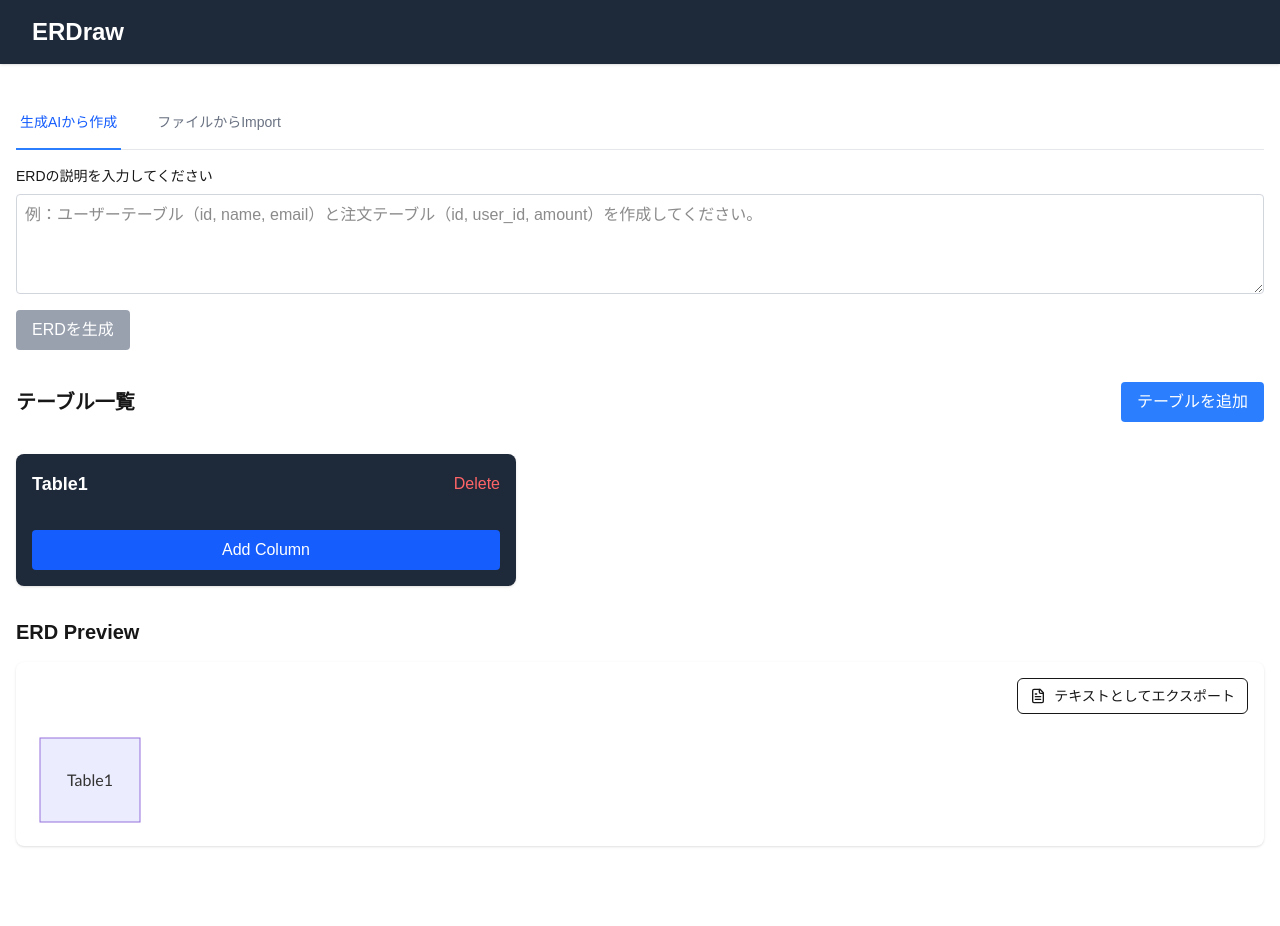
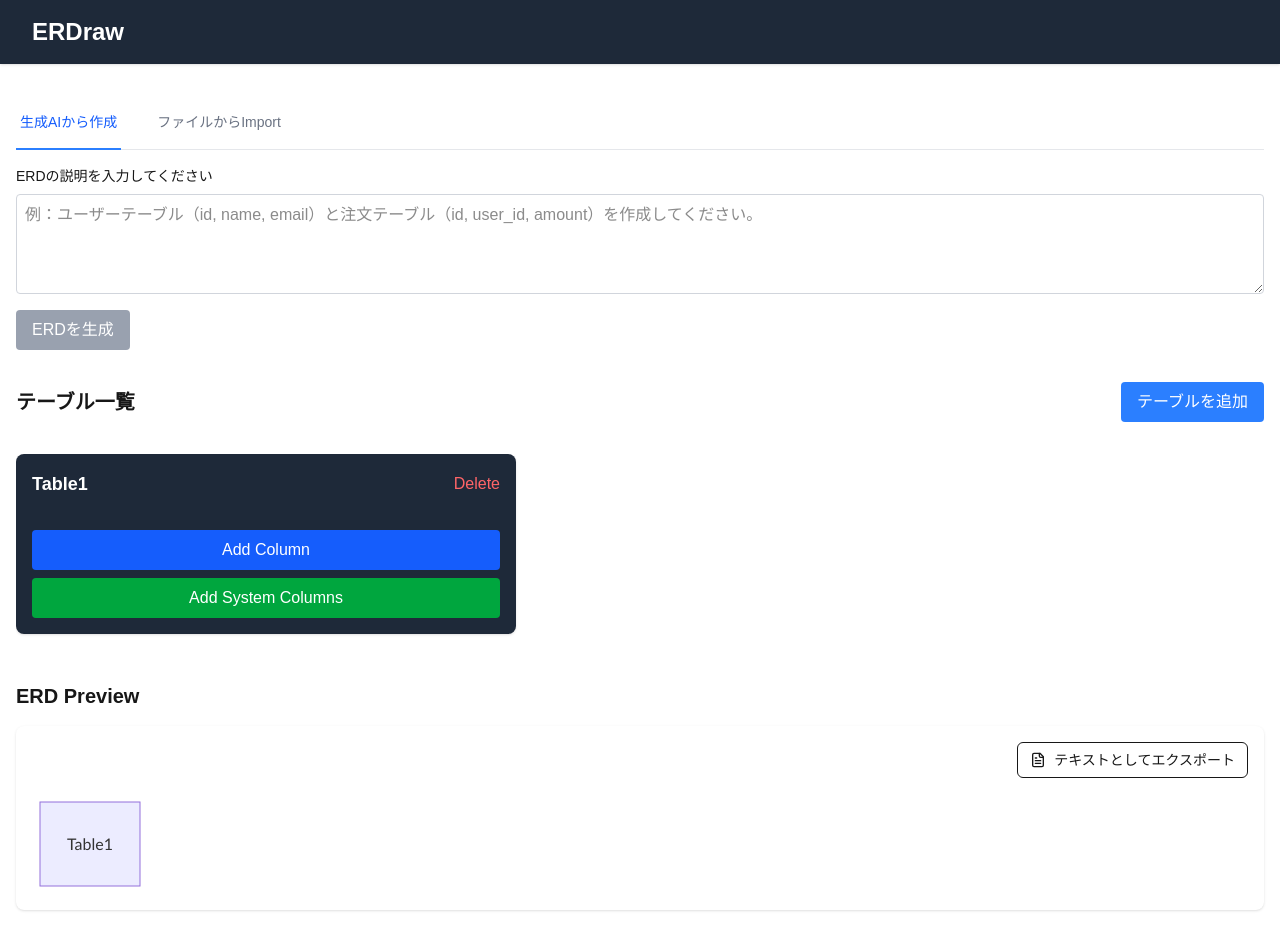
Before and after one commit to sivertigo/scope-forges, a Next.js app: page / in a window 1280 px wide. Both pictures are taken after a click on the button "テーブルを追加". Before the commit the page ends 862 px from the top, so only its background shows below. Built offline with nearby package versions, Linux system fonts and the light colour scheme.

Commit message:
コメント機能と、並び替え・システムカラム対応

```diff
--- a/src/components/ColumnEditor.tsx
+++ b/src/components/ColumnEditor.tsx
@@ -23,6 +23,7 @@ export default function ColumnEditor({
   const [columnType, setColumnType] = useState(column.type);
   const [isPrimaryKey, setIsPrimaryKey] = useState(column.isPrimaryKey);
   const [isForeignKey, setIsForeignKey] = useState(column.isForeignKey);
+  const [columnComment, setColumnComment] = useState(column.comment || "");
   const [foreignKeyTable, setForeignKeyTable] = useState(
     column.foreignKeyReference?.tableId || ""
   );
@@ -56,7 +57,7 @@ export default function ColumnEditor({
       type: columnType,
       isPrimaryKey,
       isForeignKey,
-      comment: "",
+      comment: columnComment,
       foreignKeyReference: isForeignKey
         ? {
             tableId: foreignKeyTable,
@@ -123,6 +124,20 @@ export default function ColumnEditor({
               <span>Foreign Key</span>
             </label>
           </div>
+          <div className="space-y-2">
+            <input
+              type="text"
+              value={columnComment}
+              onChange={(e) => setColumnComment(e.target.value)}
+              onKeyDown={(e) => {
+                if (e.key === "Enter") {
+                  handleSave();
+                }
+              }}
+              placeholder="コメントを入力"
+              className="border border-gray-600 bg-gray-800 text-white rounded px-2 py-1 w-full"
+            />
+          </div>
           {isForeignKey && (
             <div className="space-y-2">
               <select
@@ -182,6 +197,9 @@ export default function ColumnEditor({
             {column.isForeignKey && (
               <span className="ml-2 text-purple-400">FK</span>
             )}
+            {column.comment && (
+              <span className="ml-2 text-gray-400">{`// ${column.comment}`}</span>
+            )}
           </div>
           <div className="flex items-center space-x-2">
             <button
--- a/src/components/GUIEditor.tsx
+++ b/src/components/GUIEditor.tsx
@@ -32,9 +32,9 @@ export default function GUIEditor() {
         </button>
       </div>
 
-      <div className="flex flex-wrap gap-4">
+      <div className="flex flex-row gap-4 overflow-x-auto pb-4">
         {tables.map((table) => (
-          <div key={table.id} className="max-w-[500px] w-full">
+          <div key={table.id} className="w-[500px]">
             <TableEditor
               table={table}
               onUpdate={(updatedTable) => {
--- a/src/components/TableEditor.tsx
+++ b/src/components/TableEditor.tsx
@@ -47,7 +47,7 @@ export default function Table({
     const newColumn: ColumnData = {
       id: Date.now().toString(),
       name: "column" + (table.columns.length + 1),
-      type: "varchar",
+      type: "text",
       isPrimaryKey: false,
       isForeignKey: false,
       comment: "",
@@ -58,12 +58,62 @@ export default function Table({
     });
   };
 
+  const addSystemColumns = () => {
+    const systemColumns: ColumnData[] = [
+      {
+        id: Date.now().toString(),
+        name: "created_at",
+        type: "timestamp",
+        isPrimaryKey: false,
+        isForeignKey: false,
+        comment: "登録日",
+      },
+      {
+        id: (Date.now() + 1).toString(),
+        name: "created_by",
+        type: "int",
+        isPrimaryKey: false,
+        isForeignKey: false,
+        comment: "登録者",
+      },
+      {
+        id: (Date.now() + 2).toString(),
+        name: "updated_at",
+        type: "timestamp",
+        isPrimaryKey: false,
+        isForeignKey: false,
+        comment: "更新日",
+      },
+      {
+        id: (Date.now() + 3).toString(),
+        name: "updated_by",
+        type: "int",
+        isPrimaryKey: false,
+        isForeignKey: false,
+        comment: "更新者",
+      },
+    ];
+
+    onUpdate({
+      ...table,
+      columns: [...table.columns, ...systemColumns],
+    });
+  };
+
   const handleNameChange = () => {
     onUpdate({
       ...table,
       name: tableName,
     });
     setIsTitleEditing(false);
+  };
+
+  const handleDelete = () => {
+    if (
+      window.confirm(`テーブル "${table.name}" を削除してもよろしいですか？`)
+    ) {
+      onDelete();
+    }
   };
 
   return (
@@ -97,7 +147,10 @@ export default function Table({
             {table.name}
           </h3>
         )}
-        <button onClick={onDelete} className="text-red-400 hover:text-red-300">
+        <button
+          onClick={handleDelete}
+          className="text-red-400 hover:text-red-300"
+        >
           Delete
         </button>
       </div>
@@ -150,6 +203,12 @@ export default function Table({
       >
         Add Column
       </button>
+      <button
+        onClick={addSystemColumns}
+        className="mt-2 px-4 py-2 bg-green-600 text-white rounded w-full hover:bg-green-700"
+      >
+        Add System Columns
+      </button>
     </div>
   );
 }
--- a/src/lib/utils.ts
+++ b/src/lib/utils.ts
@@ -1,6 +1,5 @@
 import { RelationInfo, TableData, ColumnData } from "@/data/definition";
 import { type ClassValue, clsx } from "clsx";
-import { table } from "console";
 import { twMerge } from "tailwind-merge";
 
 export function cn(...inputs: ClassValue[]) {
@@ -40,18 +39,19 @@ export const parseMermaidToTables = (mermaidText: string): TableData[] => {
 
     // カラム定義
     if (currentTable && trimmedLine) {
+      //
       const columnMatch = trimmedLine.match(
-        /^\s*(\w+)\s+(\w+)(?:\s+(PK|FK|PK\s+FK|FK\s+PK))?$/
+        /^\s*(\w+)\s+(\w+)(?:\s+(PK|FK|PK\s+FK|FK\s+PK))?(?:\s+"([^"]+)")?$/
       );
       if (columnMatch) {
-        const [, type, name] = columnMatch;
+        const [, type, name, keyType, comment] = columnMatch;
         const column: ColumnData = {
           id: (currentTable.columns.length + 1).toString(),
           name,
           type,
-          comment: "",
-          isPrimaryKey: false,
-          isForeignKey: trimmedLine.includes("FK"),
+          comment: comment || "",
+          isPrimaryKey: keyType?.includes("PK") || false,
+          isForeignKey: keyType?.includes("FK") || false,
         };
         currentTable.columns.push(column);
       }
@@ -118,6 +118,9 @@ export const convertERDToMermaid = (tables: TableData[]) => {
       if (column.isForeignKey) {
         columnDef += ` FK`;
       }
+      if (column.comment) {
+        columnDef += ` "${column.comment}"`;
+      }
       mermaidCode += columnDef + "\n";
     });
     mermaidCode += "    }\n";
```
